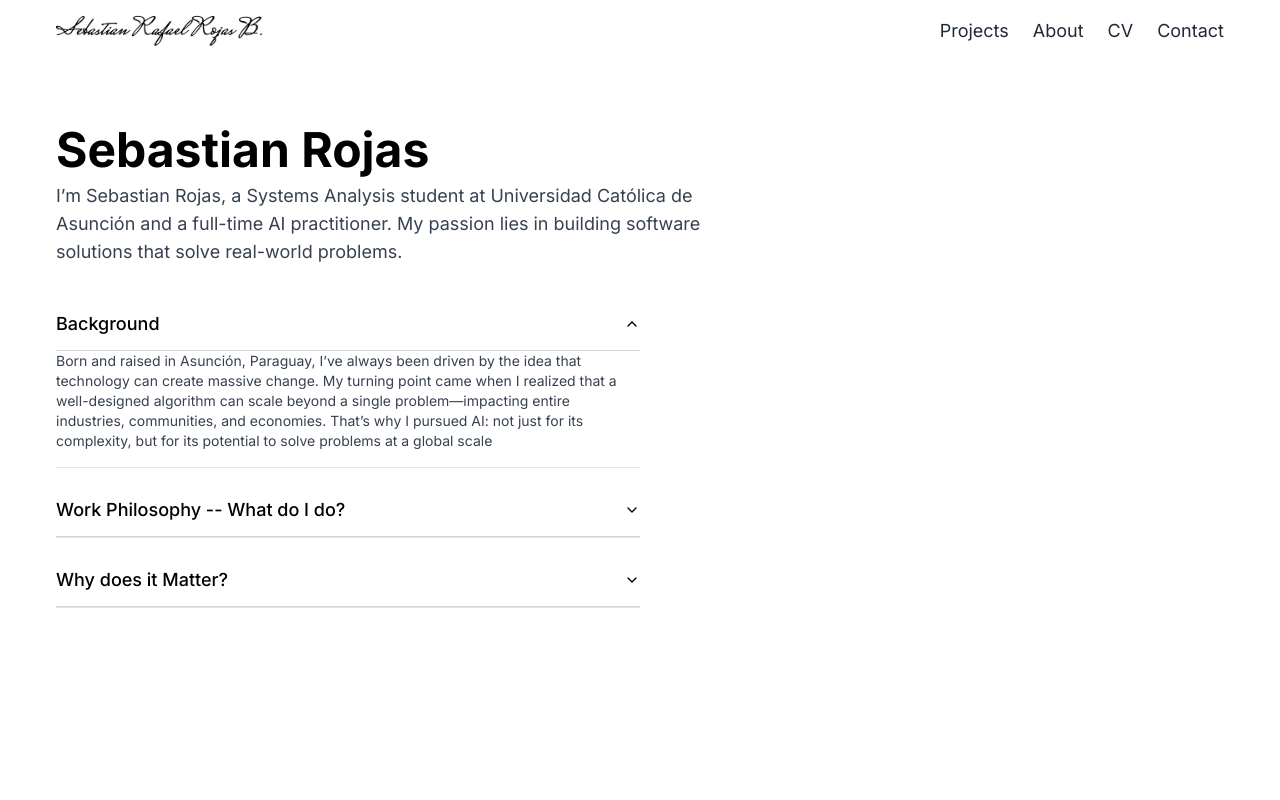
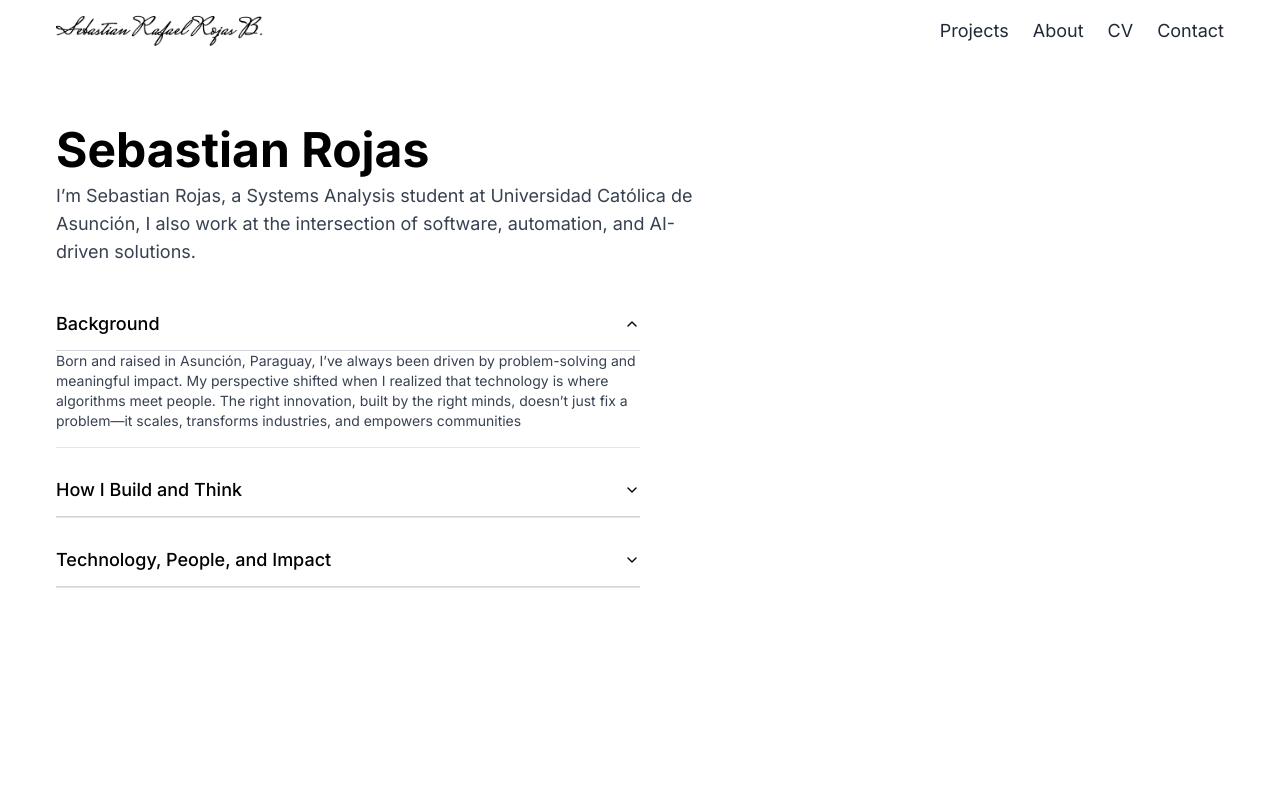
Before and after one commit to Ssrrb/RealPortfolio, a Next.js app in the folder portfolio/: page /about in a window 1280 px wide. Both pictures are taken after a click on the button "Background". Shown: the top 800 px of the page. Built offline with nearby package versions, Linux system fonts and the light colour scheme.

Commit message:
Texto final en about y links del footer final

```diff
--- a/portfolio/app/about/page.js
+++ b/portfolio/app/about/page.js
@@ -17,8 +17,8 @@ export default function About() {
             Sebastian Rojas
           </h1>
           <p className="text-base md:text-lg text-gray-700 max-w-2xl">
-          I’m Sebastian Rojas, a Systems Analysis student at Universidad Católica de Asunción and a full-time AI practitioner.
-          My passion lies in building software solutions that solve real-world problems.
+          I’m Sebastian Rojas, a Systems Analysis student at Universidad Católica de Asunción,
+           I also work at the intersection of software, automation, and AI-driven solutions.
           </p>
         </div>
 
@@ -35,21 +35,21 @@ export default function About() {
             <AccordionContent className="pb-4 text-gray-700">
               <p>
                 {/* Place your background text here. For example: */}
-                Born and raised in Asunción, Paraguay, I’ve always been driven by the idea that technology can create massive change. My turning point came when I realized that a well-designed algorithm can scale beyond a single problem—impacting entire industries, communities, and economies.
-                That’s why I pursued AI: not just for its complexity, but for its potential to solve problems at a global scale
+                Born and raised in Asunción, Paraguay, I’ve always been driven by problem-solving and meaningful impact. My perspective shifted when I realized that technology is where algorithms meet people.
+                The right innovation, built by the right minds, doesn’t just fix a problem—it scales, transforms industries, and empowers communities
               </p>
             </AccordionContent>
           </AccordionItem>
 
           <AccordionItem value="design-philosophy">
             <AccordionTrigger className="py-3 text-lg font-medium text-left border-b border-gray-300 flex justify-between items-center">
-              Work Philosophy -- What do I do?
+            How I Build and Think
             </AccordionTrigger>
             <AccordionContent className="pb-4 text-gray-700">
               <p>
                 {/* Place your design philosophy text here. */}
-                I believe the best creators aren’t just thinkers they are builders. Great ideas mean nothing without execution.
-                That’s why I push myself to be a student and a practitioner experimenting, and iterating. Action creates progress, and the only way to learn something deeply is to build it, break it, and refine it.
+                The best creators aren’t just thinkers—they are also builders. Even the greatest ideas are worthless without execution. That’s why I stay both a student and worker experimenting, iterating, and refining.
+                The only way to truly learn is to build, break, and rebuild.
 
               </p>
             </AccordionContent>
@@ -57,16 +57,16 @@ export default function About() {
 
           <AccordionItem value="things-i-love">
             <AccordionTrigger className="py-3 text-lg font-medium text-left border-b border-gray-300 flex justify-between items-center">
-              Why does it Matter?
+            Technology, People, and Impact
             </AccordionTrigger>
             <AccordionContent className="pb-4 text-gray-700">
               <p>
                 {/* Place your 'things I love' text here. */}
-                I want to work with excellent people who challenge me—those high in integrity, energy, and intelligence. My mission is to solve real-world problems, helping businesses and my country adopt top tier technology: AI and data-driven strategies that drive growth.
-
-A popular expression is that software is eating the world. A consequence to that is that all companies are technology companies, that means that every company in the world needs to have a machine learning and AI strategy. Part of that strategy is to think more seriously about data as there are always mathematical ways to make value.
-
-But technical skill alone isn’t enough. I believe in strong principles, clear communication, and teamwork. Feel free to reach out whether to collaborate, discuss ideas, or build something meaningful together.
+                Software is transforming every company, and the key to success is rethinking data.
+                By unlocking value through a data-driven culture of optimization, prediction, and automation, I help businesses—embrace world-class technology.
+                But beyond technical skills, I value strong principles, clear communication, and teamwork.
+                If you’re building something ambitious in AI, fintech, or automation and
+                want to connect with someone who challenges the status quo, let’s make it happen.
               </p>
             </AccordionContent>
           </AccordionItem>
--- a/portfolio/components/Footer.jsx
+++ b/portfolio/components/Footer.jsx
@@ -39,7 +39,7 @@ export default function Footer() {
             <p className="text-sm font-semibold text-gray-500 mb-1">Contact</p>
             <ul className="mt-2 space-y-1">
               <li><a href="https://www.linkedin.com/in/sebastian-rojas-28674a303/" className="hover:underline">LinkedIn↗</a></li>
-              <li><a href="#" className="hover:underline">GitHub↗</a></li>
+              <li><a href="https://github.com/Ssrrb" className="hover:underline">GitHub↗</a></li>
               <li><a href="https://mail.google.com/mail/u/0/?fs=1&tf=cm&source=mailto&to=sirsebastianrojas@gmail.com" className="hover:underline">Mail ↗</a></li>
             </ul>
           </div>
```
